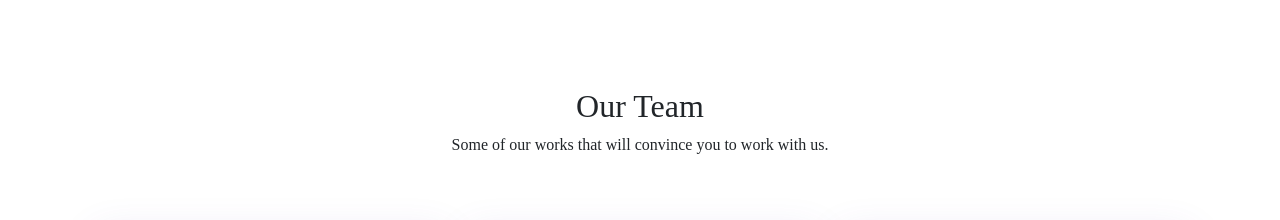
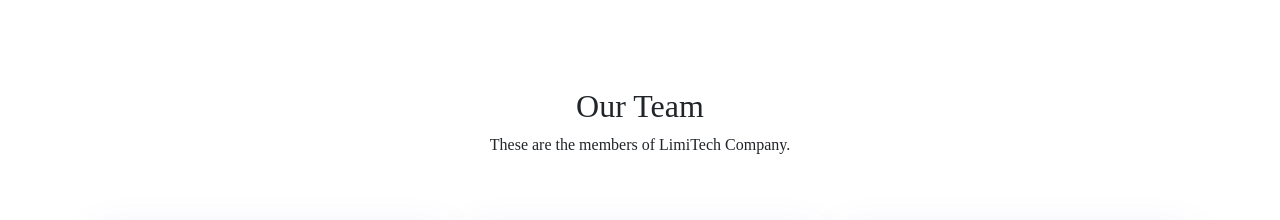
Before and after one commit to alimiabdulquayum/LimiTech, a plain HTML site: page index.html in a window 1280 px wide. Shown: the part 3720-3940 px from the top of the page. Drawn offline with nearby package versions, Linux system fonts and the light colour scheme.

Commit message:
Update index.html

```diff
--- a/index.html
+++ b/index.html
@@ -279,7 +279,7 @@
         <div class="col-md-12">
          <div class="section-header text-center pb-5">
            <h2>Our Team</h2>
-           <p>Some of our works that will convince you to work with us.</p>
+           <p>These are the members of LimiTech Company.</p>
          </div>
         </div>
         <div class="row">
```
